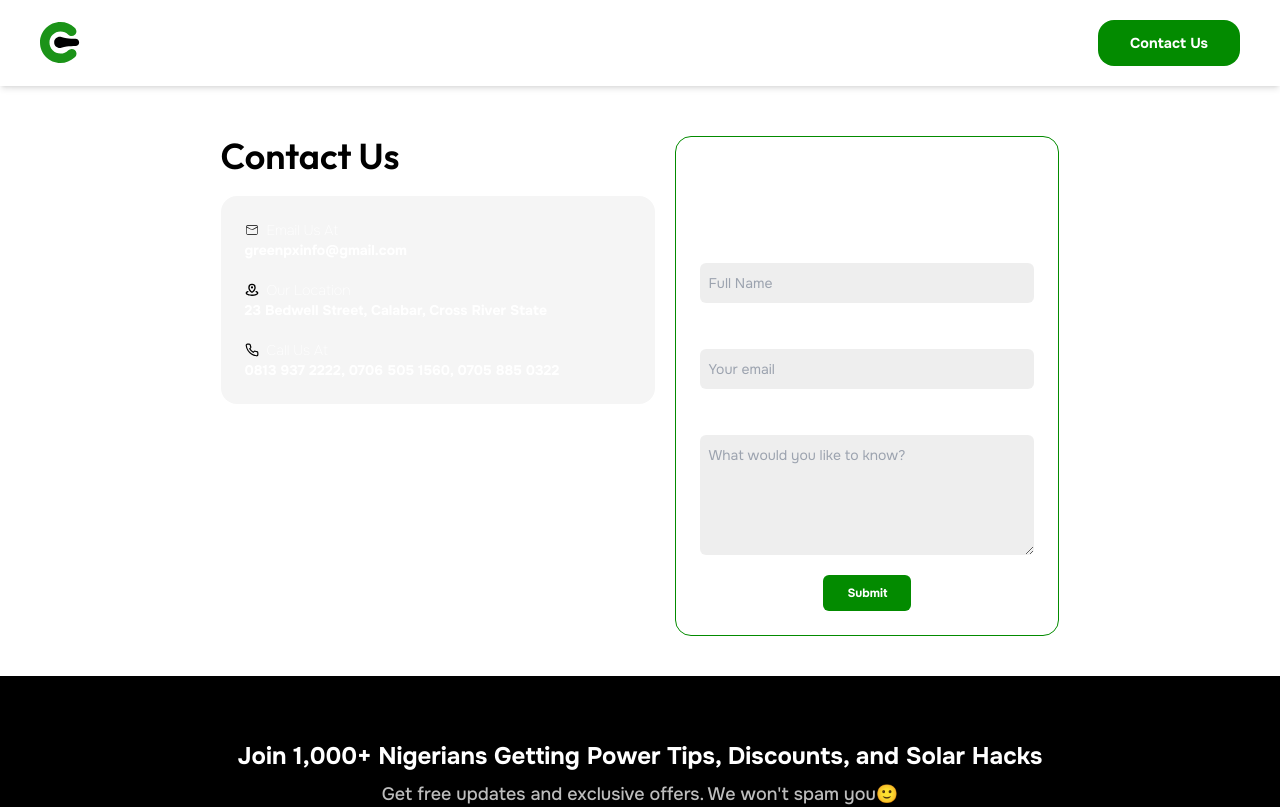
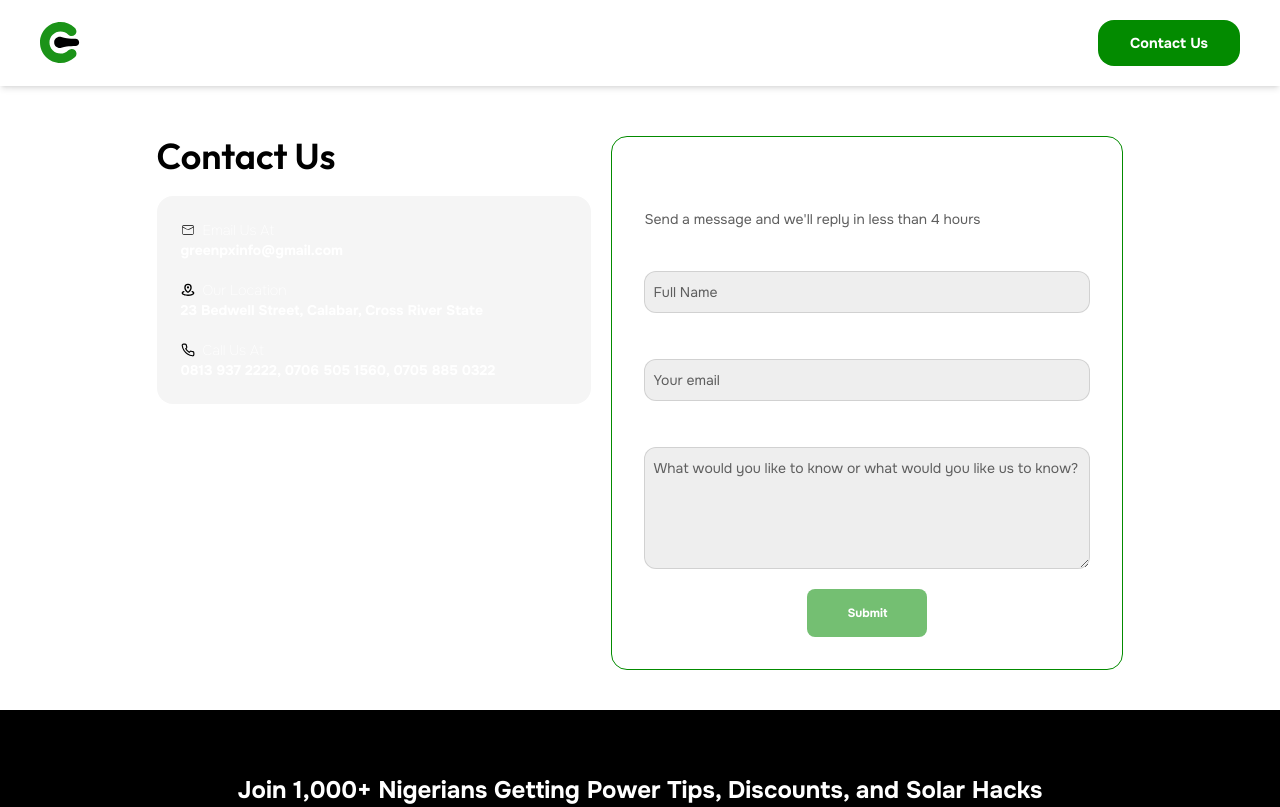
Before and after one commit to Charles77K/GreenPX, a Next.js app: page /contact in a window 1280 px wide. Shown: the top 807 px of the page. Built offline with nearby package versions, Linux system fonts and the light colour scheme.

Commit message:
feat: adjust contact form ui to match the new design

```diff
--- a/components/contact/ContactForm.tsx
+++ b/components/contact/ContactForm.tsx
@@ -2,9 +2,10 @@
 
 import { usePostData } from "@/lib/hooks";
 import { ShowToast } from "@/lib/toast";
-import React, { useState } from "react";
+import React, { useEffect, useState } from "react";
 import styled from "styled-components";
 import Spinner from "../ui/Spinner";
+import { cn } from "@/lib/utils";
 
 interface FormData {
   name: string;
@@ -19,7 +20,15 @@ const ContactForm: React.FC = () => {
     message: "",
   });
   const [errors, setErrors] = useState<Partial<FormData>>({});
+  const [canSubmit, setCanSubmit] = useState<boolean>(false);
   const { postData, reset, isLoading } = usePostData<FormData>();
+
+  useEffect(() => {
+    const { name, email, message } = formData;
+    const isFormValid =
+      name.trim() !== "" && email.trim() !== "" && message.trim() !== "";
+    setCanSubmit(isFormValid);
+  }, [formData]);
 
   //   form validation
   const validate = (): boolean => {
@@ -65,12 +74,12 @@ const ContactForm: React.FC = () => {
   };
 
   return (
-    <div className="border-[0.5px] border-brandGreen md:max-w-sm w-full p-6 bg-white rounded-2xl">
+    <div className="border-[0.5px] border-brandGreen md:max-w-lg w-full p-8 bg-white rounded-2xl">
       <section className="flex flex-col items-start w-full">
         <h4 className="text-xl md:text-2xl 2xl:text-3xl font-bold mb-2">
           Get In Touch
         </h4>
-        <p className="text-xs md:text-sm 2xl:text-lg font-thin mb-4">
+        <p className="text-xs md:text-sm 2xl:text-base font-normal text-brandGray mb-4">
           Send a message and we&apos;ll reply in less than 4 hours
         </p>
 
@@ -117,7 +126,7 @@ const ContactForm: React.FC = () => {
             <textarea
               id="message"
               rows={5}
-              placeholder="What would you like to know?"
+              placeholder="What would you like to know or what would you like us to know?"
               className={InputStyles}
               value={formData.message}
               onChange={handleChange}
@@ -130,8 +139,11 @@ const ContactForm: React.FC = () => {
           {/* submit btn */}
           <button
             type="submit"
-            className="text-center bg-brandGreen text-white px-6 py-2.5 text-xs font-bold rounded-md"
-            disabled={isLoading}
+            className={cn(
+              "text-center bg-brandGreen text-white px-10 py-4 text-xs font-bold rounded-lg",
+              canSubmit ? "" : "opacity-55 cursor-not-allowed"
+            )}
+            disabled={isLoading || canSubmit}
           >
             {isLoading ? <Spinner size="sm" /> : "Submit"}
           </button>
@@ -159,12 +171,13 @@ const InputStyles = `
   py-2.5
   px-2
   w-full
-  rounded-md
+  rounded-xl
+  border border-brandGray/20
   text-xs
   md:text-sm
-  2xl:text-lg
   placeholder:text-xs
   md:placeholder:text-sm
+  placeholder:text-brandGray
   focus:outline-none
   focus:ring-1
   focus:ring-black
```
